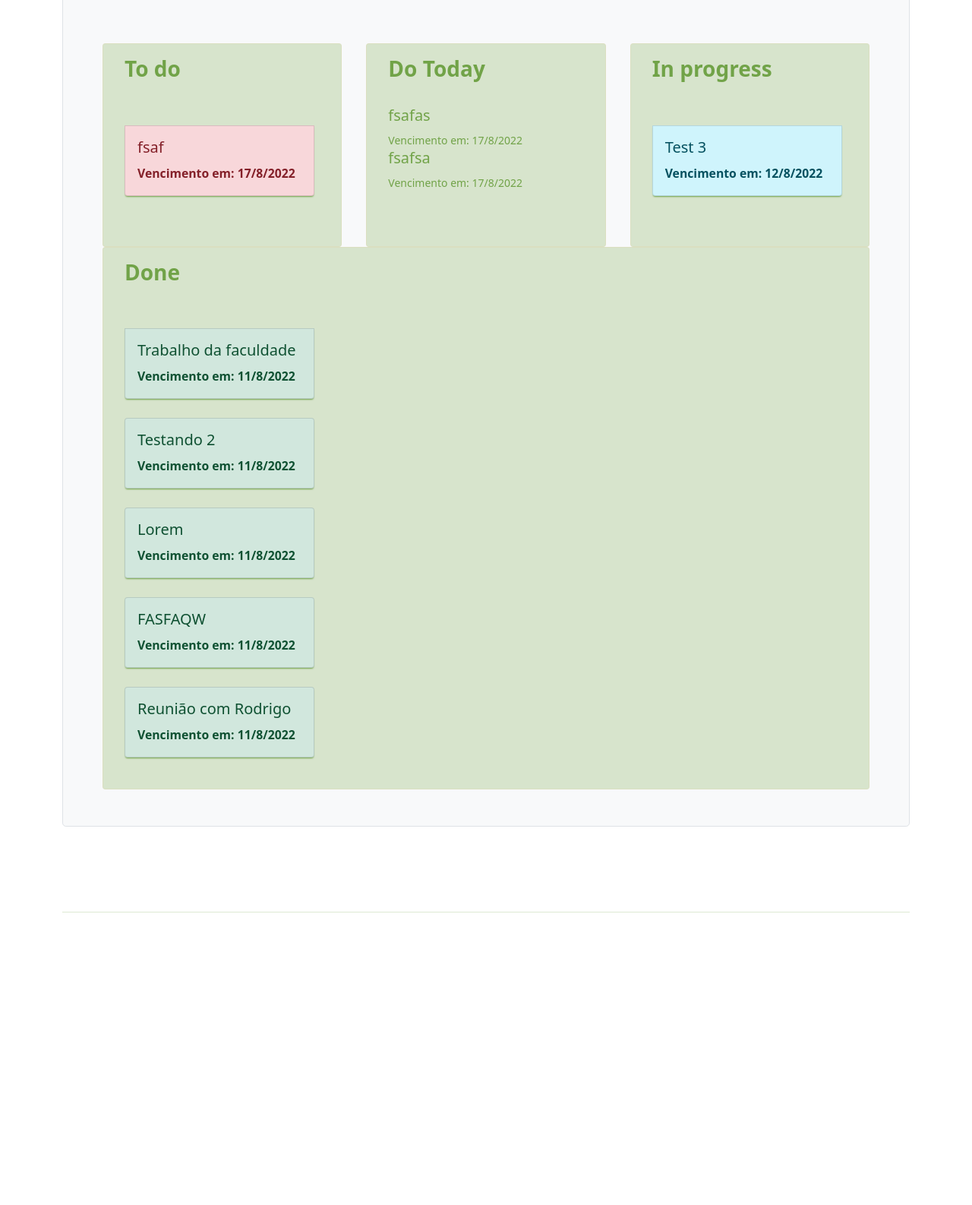
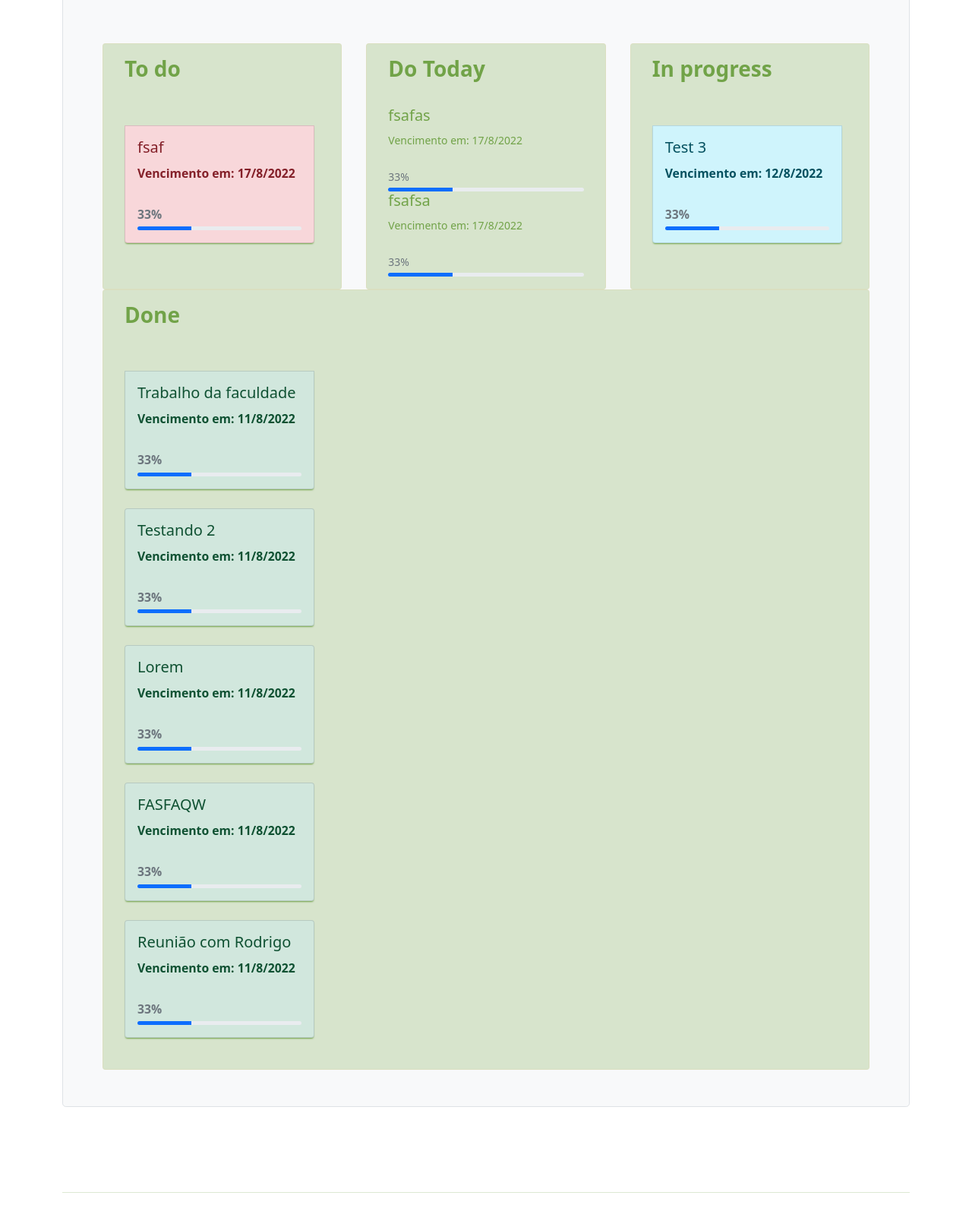
Before and after one commit to ritakassiane/natukanban, a Django app: page /kanban/ in a window 1280 px wide. Shown: the part 248-1834 px from the top of the page at 76% size. Before the commit the page ends 1449 px from the top, so only its background shows below. Run offline with Django 3.2, Linux system fonts and the light colour scheme; data comes from the database, SQL or seed files in the repository; both versions use the stored data as it was after the commit; some libraries are stand-ins or nearby versions.

Commit message:
ADD: Progress bar

```diff
--- a/natukanban/kanban/templates/board/main_board.html
+++ b/natukanban/kanban/templates/board/main_board.html
@@ -35,7 +35,7 @@
                         <button type="button" class="card list-group-item list-group-item-danger list-group-item-action" data-bs-toggle="modal" draggable="true" data-bs-target="#modal{{ task.id }}">
                         {% else %}
                             {% if title == 'Do today' %}
-                            <button type="button" class="card list-group-item list-group-item-warning list-group-item-action" data-bs-toggle="modal" draggable="true" data-bs-target="#modal{{ task.id }}">
+                            <button type="button" class="card list-group-item list-group-item-secondary list-group-item-action" data-bs-toggle="modal" draggable="true" data-bs-target="#modal{{ task.id }}">
                             {% else %}
                             {% if title == 'Done' %}
                                 <button type="button" class="card list-group-item list-group-item-success list-group-item-action" data-bs-toggle="modal" draggable="true" data-bs-target="#modal{{ task.id }}">
@@ -48,6 +48,14 @@
                         {% endif %}
                                 <h5>{{ tasks.title }}</h5>
                                 <small>Vencimento em: {{ tasks.due_date.day }}/{{ tasks.due_date.month }}/{{ tasks.due_date.year }}</small>
+                                <br>
+                                <br>
+                                <div class="text-right">
+                                    <small class="text-muted mb-1 d-inline-block">33%</small>
+                                  </div>
+                                <div class="progress" style="height: 5px;">
+                                    <div class="progress-bar" role="progressbar" style="width: 33%;" aria-valuenow="33" aria-valuemin="0" aria-valuemax="100"></div>
+                                  </div>
                             </button>
                             <!-- Modal -->
                             <div class="modal fade" id="modal{{ task.id }}" tabindex="-1" aria-labelledby="2" aria-hidden="true">
```
Also changed, not shown: natukanban/db.sqlite3.
